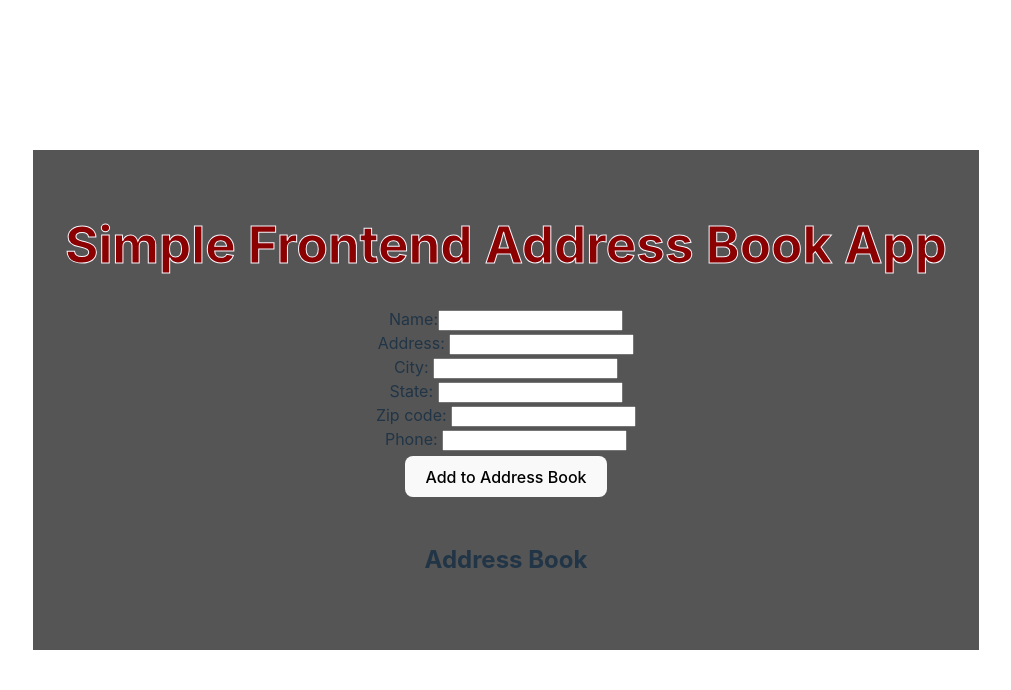
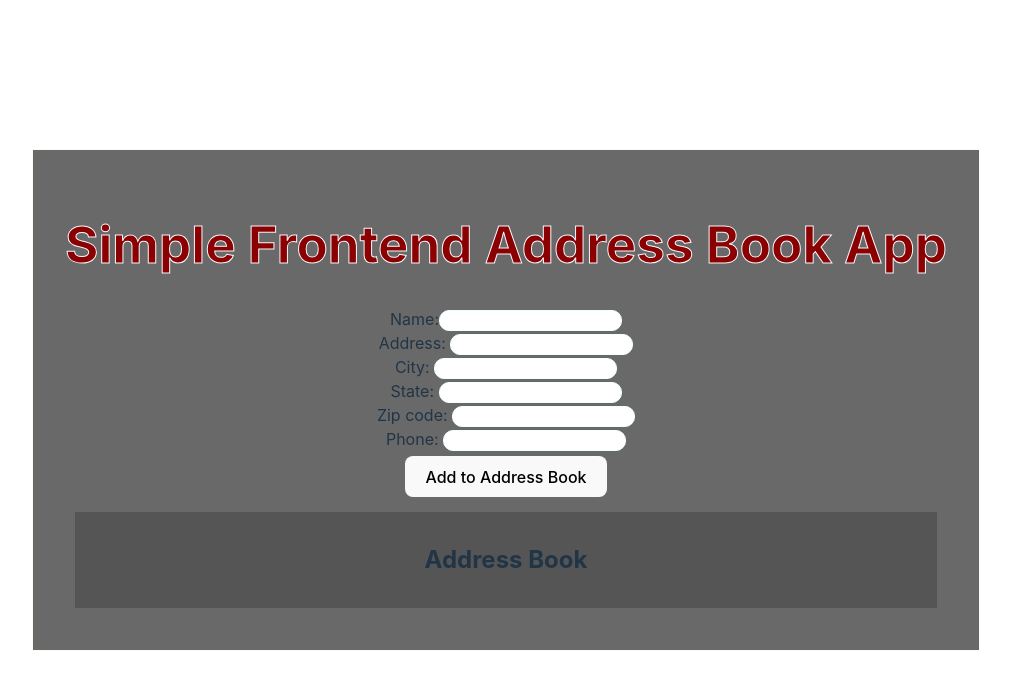
Before and after one commit to Asazay/simpleaddress, a React (Vite) app: page / in a window 1280 px wide. Shown: the top 690 px of the page, without its empty margins (134-1145 px from the left). Built offline with nearby package versions, Linux system fonts and the light colour scheme.

Commit message:
Edited input field css

```diff
--- a/src/App.css
+++ b/src/App.css
@@ -3,7 +3,14 @@
   margin: 0 auto;
   padding: 2rem;
   text-align: center;
-  background-color: #555555;
+  background-color: dimgrey;
+  border: solid 1px floralwhite;
+}
+
+input{
+  border: solid 1px azure;
+  border-radius: 10px;
+  padding: 2px;
 }
 
 h1{
```
